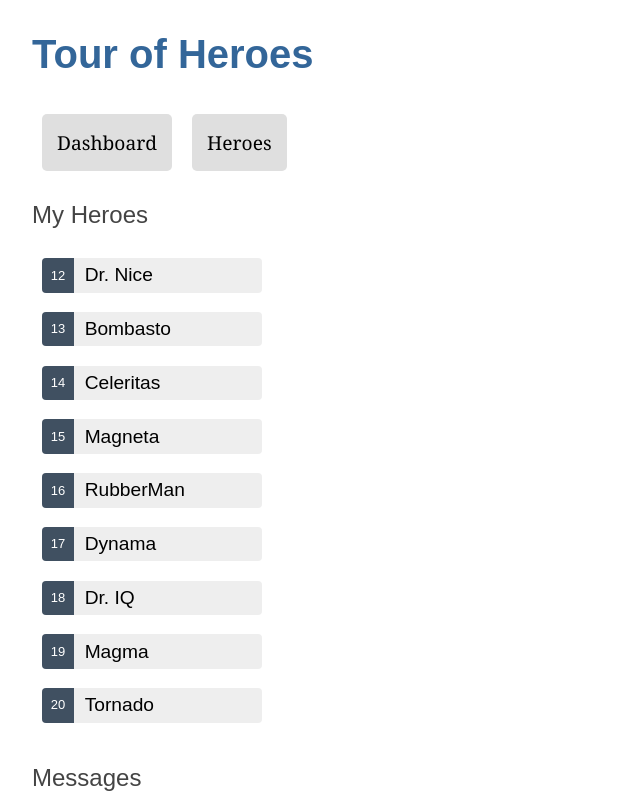
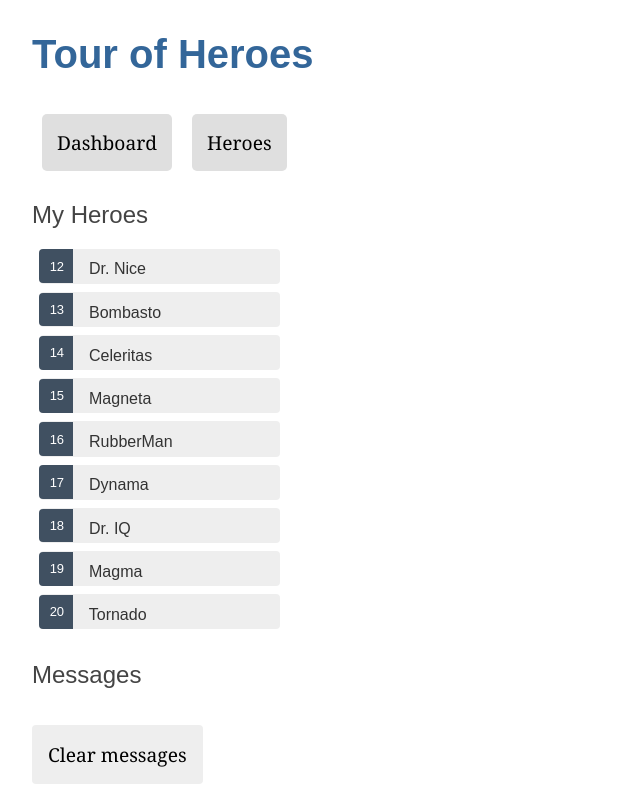
Before and after one commit to theocrsb/Angular_Heroes, an Angular app: page /heroes in a window 1280 px wide. Shown: the top 800 px of the page, without its empty margins (0-640 px from the left). Built offline with nearby package versions, Linux system fonts and the light colour scheme.

Commit message:
FIRST project OK

```diff
--- a/src/app/hero-detail/hero-detail.component.css
+++ b/src/app/hero-detail/hero-detail.component.css
@@ -0,0 +1,24 @@
+/* HeroDetailComponent's private CSS styles */
+label {
+  color: #435960;
+  font-weight: bold;
+}
+input {
+  font-size: 1em;
+  padding: 0.5rem;
+}
+button {
+  margin-top: 20px;
+  background-color: #eee;
+  padding: 1rem;
+  border-radius: 4px;
+  font-size: 1rem;
+}
+button:hover {
+  background-color: #cfd8dc;
+}
+button:disabled {
+  background-color: #eee;
+  color: #ccc;
+  cursor: auto;
+}
--- a/src/app/hero-detail/hero-detail.component.html
+++ b/src/app/hero-detail/hero-detail.component.html
@@ -1,9 +1,9 @@
-<!-- On peut utiliser le hero Select qui vient de Hero HTML -->
 <div *ngIf="hero">
   <h2>{{ hero.name | uppercase }} Details</h2>
   <div><span>id: </span>{{ hero.id }}</div>
   <div>
     <label for="hero-name">Hero name: </label>
-    <input id="hero-name" [(ngModel)]="hero.name" placeholder="name" />
+    <input id="hero-name" [(ngModel)]="hero.name" placeholder="Hero name" />
   </div>
+  <button type="button" (click)="goBack()">go back</button>
 </div>
--- a/src/app/hero-detail/hero-detail.component.ts
+++ b/src/app/hero-detail/hero-detail.component.ts
@@ -1,12 +1,33 @@
-import { Component, Input } from '@angular/core';
+import { Component, OnInit } from '@angular/core';
+import { ActivatedRoute } from '@angular/router';
+import { Location } from '@angular/common';
+
 import { Hero } from '../interface.hero';
+import { HeroService } from '../hero.service';
 
 @Component({
   selector: 'app-hero-detail',
   templateUrl: './hero-detail.component.html',
   styleUrls: ['./hero-detail.component.css'],
 })
-export class HeroDetailComponent {
-  // On recupere le 'hero' select
-  @Input() hero?: Hero;
+export class HeroDetailComponent implements OnInit {
+  hero: Hero | undefined;
+  constructor(
+    private route: ActivatedRoute,
+    private heroService: HeroService,
+    private location: Location
+  ) {}
+
+  ngOnInit(): void {
+    this.getHero();
+  }
+
+  getHero(): void {
+    const id = Number(this.route.snapshot.paramMap.get('id'));
+    this.heroService.getHero(id).subscribe((hero) => (this.hero = hero));
+  }
+
+  goBack(): void {
+    this.location.back();
+  }
 }
--- a/src/app/hero.service.ts
+++ b/src/app/hero.service.ts
@@ -15,4 +15,12 @@ export class HeroService {
     this.messageService.add('HeroService: fetched heroes');
     return heroesRequest;
   }
+
+  getHero(id: number): Observable<Hero> {
+    // For now, assume that a hero with the specified `id` always exists.
+    // Error handling will be added in the next step of the tutorial.
+    const hero = heroes.find((h) => h.id === id)!;
+    this.messageService.add(`HeroService: fetched hero id=${id}`);
+    return of(hero);
+  }
 }
--- a/src/app/heroes/heroes.component.css
+++ b/src/app/heroes/heroes.component.css
@@ -5,49 +5,35 @@
   padding: 0;
   width: 15em;
 }
-
 .heroes li {
-  display: flex;
+  position: relative;
+  cursor: pointer;
 }
 
-.heroes button {
-  flex: 1;
-  cursor: pointer;
-  position: relative;
-  left: 0;
-  background-color: #eee;
-  margin: 0.5em;
-  padding: 0;
-  border-radius: 4px;
-  display: flex;
-  align-items: stretch;
-  height: 1.8em;
-}
-
-.heroes button:hover {
-  color: #2c3a41;
-  background-color: #e6e6e6;
+.heroes li:hover {
   left: 0.1em;
 }
 
-.heroes button:active {
+.heroes a {
+  color: #333;
+  text-decoration: none;
+  background-color: #eee;
+  margin: 0.5em;
+  padding: 0.3em 0;
+  height: 1.6em;
+  border-radius: 4px;
+  display: block;
+  width: 100%;
+}
+
+.heroes a:hover {
+  color: #2c3a41;
+  background-color: #e6e6e6;
+}
+
+.heroes a:active {
   background-color: #525252;
   color: #fafafa;
-}
-
-.heroes button.selected {
-  background-color: black;
-  color: white;
-}
-
-.heroes button.selected:hover {
-  background-color: #505050;
-  color: white;
-}
-
-.heroes button.selected:active {
-  background-color: black;
-  color: white;
 }
 
 .heroes .badge {
@@ -57,10 +43,12 @@
   padding: 0.8em 0.7em 0 0.7em;
   background-color: #405061;
   line-height: 1em;
+  position: relative;
+  left: -1px;
+  top: -4px;
+  height: 1.8em;
+  min-width: 16px;
+  text-align: right;
   margin-right: 0.8em;
   border-radius: 4px 0 0 4px;
 }
-
-.heroes .name {
-  align-self: center;
-}
--- a/src/app/heroes/heroes.component.html
+++ b/src/app/heroes/heroes.component.html
@@ -1,17 +1,8 @@
 <h2>My Heroes</h2>
 <ul class="heroes">
   <li *ngFor="let hero of heroes">
-    <button
-      [class.selected]="hero === selectedHero"
-      type="button"
-      (click)="onSelect(hero)"
-      routerLink="/details/{{ hero.id }}"
-    >
-      <span class="badge">{{ hero.id }}</span>
-      <span class="name">{{ hero.name }}</span>
-    </button>
+    <a routerLink="/details/{{ hero.id }}">
+      <span class="badge">{{ hero.id }}</span> {{ hero.name }}
+    </a>
   </li>
 </ul>
-
-<!-- on transmet le 'hero' select a l'enfant hero-detail. Voir fichier hero-detail.ts -->
-<!-- <app-hero-detail [hero]="selectedHero"></app-hero-detail> -->
--- a/src/app/heroes/heroes.component.ts
+++ b/src/app/heroes/heroes.component.ts
@@ -2,7 +2,6 @@ import { Component, OnInit } from '@angular/core';
 
 import { Hero } from '../interface.hero';
 import { HeroService } from '../hero.service';
-import { MessageService } from '../message.service';
 
 @Component({
   selector: 'app-heroes',
@@ -10,22 +9,12 @@ import { MessageService } from '../message.service';
   styleUrls: ['./heroes.component.css'],
 })
 export class HeroesComponent implements OnInit {
-  selectedHero?: Hero;
-
   heroes: Hero[] = [];
 
-  constructor(
-    private heroService: HeroService,
-    private messageService: MessageService
-  ) {}
+  constructor(private heroService: HeroService) {}
 
   ngOnInit(): void {
     this.getHeroes();
-  }
-
-  onSelect(hero: Hero): void {
-    this.selectedHero = hero;
-    this.messageService.add(`HeroesComponent: Selected hero id=${hero.id}`);
   }
 
   getHeroes(): void {
```
Also changed, not shown: src/app/app.module.ts (+6 -6 lines).
